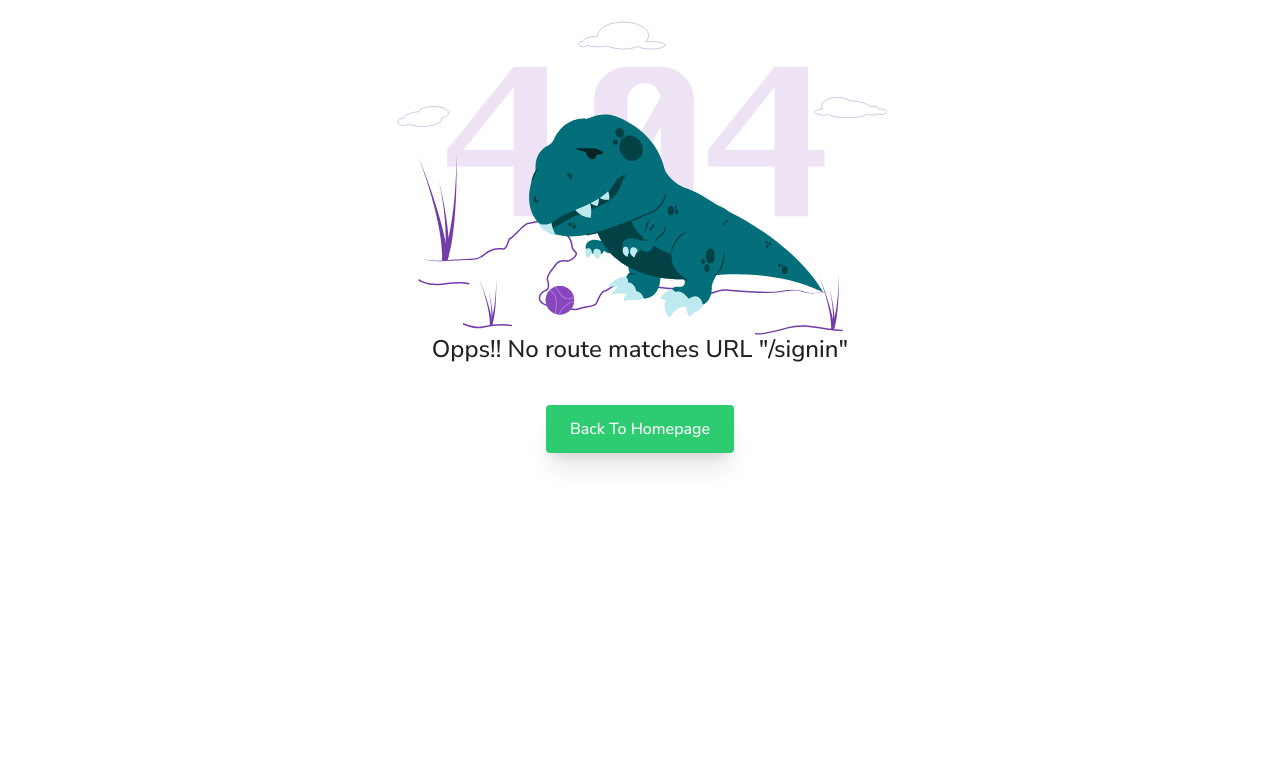
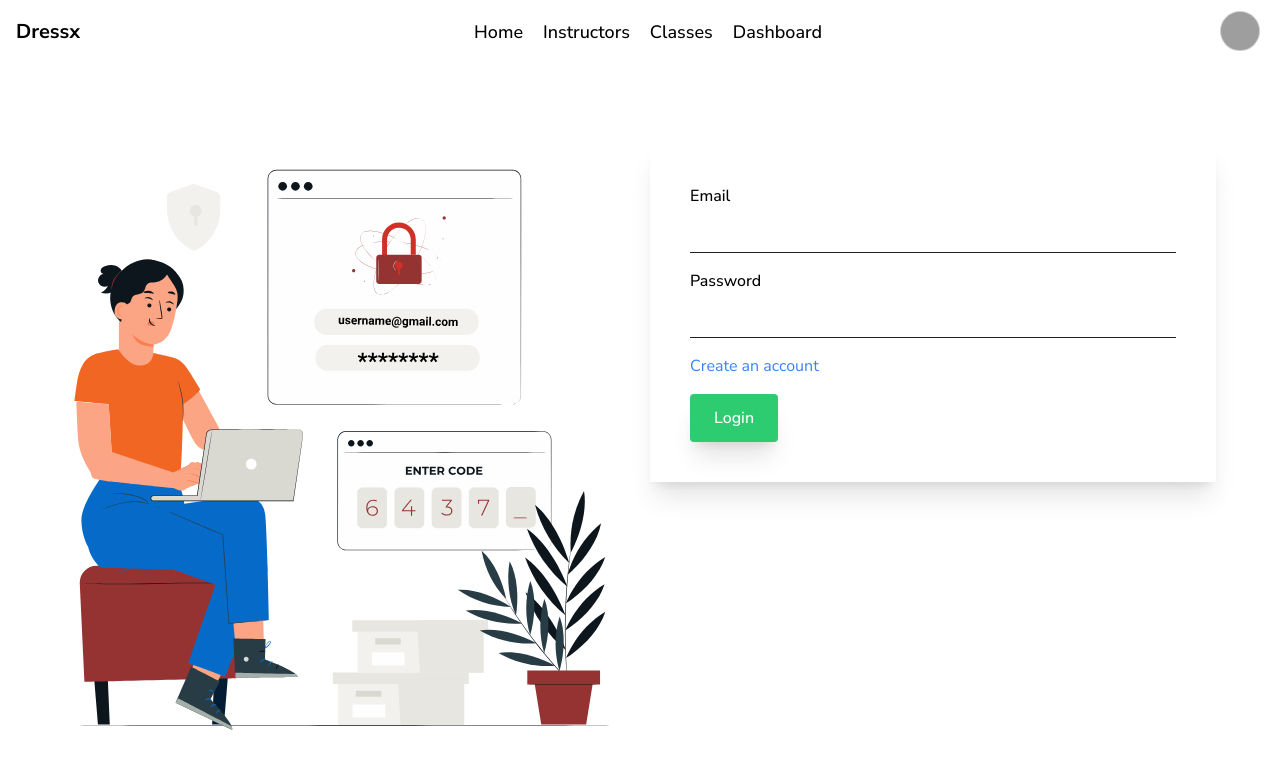
Before and after one commit to iibrahim70/edu-fusion-client, a React (Vite) app: page /signin in a window 1280 px wide. Shown: the top 768 px of the page. Built offline with nearby package versions, Linux system fonts and the light colour scheme; grey boxes are pictures that could not be loaded.

Commit message:
add the signin page

```diff
--- a/src/layout/Main.jsx
+++ b/src/layout/Main.jsx
@@ -8,7 +8,9 @@ const Main = () => {
   return (
     <div>
       <Navbar/>
-      <Outlet/>
+      <div className='w-[90%] mx-auto'>
+        <Outlet />
+      </div>
       <Footer/>
     </div>
   );
--- a/src/pages/signup/Signup.jsx
+++ b/src/pages/signup/Signup.jsx
@@ -1,9 +1,10 @@
 import React from 'react';
 import { useForm } from 'react-hook-form';
+import Lottie from 'lottie-react';
 import signupAnimation from '../../assets/animation/register/signup.json';
-import Lottie from 'lottie-react';
+import { Link } from 'react-router-dom';
 
-const RegistrationForm = () => {
+const Signup = () => {
   const {
     register,
     handleSubmit,
@@ -15,11 +16,11 @@ const RegistrationForm = () => {
   };
 
   return (
-    <div className='flex gap-x-5 my-20'>
-      <div className='flex-1'>
+    <div className='flex gap-10'>
+      <div className='flex-1 w-full'>
         <Lottie animationData={signupAnimation} loop={true} />
       </div>
-      <div className='flex-1 shadow-2xl p-10'>
+      <div className='flex-1 w-full shadow-xl p-10'>
         <form onSubmit={handleSubmit(onSubmit)}>
           <div className="mb-4">
             <label className="block mb-1 font-medium">Name</label>
@@ -116,6 +117,10 @@ const RegistrationForm = () => {
             />
           </div>
 
+          <div className="mb-4">
+            <Link to="/signin" className="text-blue-500">Already Have an account</Link>
+          </div>
+
           <button type="submit" className="btn btn-primary w-full">Submit</button>
         </form>
       </div>
@@ -123,4 +128,4 @@ const RegistrationForm = () => {
   );
 };
 
-export default RegistrationForm;
+export default Signup;
--- /dev/null
+++ b/src/pages/singin/Signin.jsx
@@ -0,0 +1,77 @@
+import React from 'react';
+import { useForm } from 'react-hook-form';
+import Lottie from 'lottie-react';
+import signinAnimation from '../../assets/animation/register/signin.json';
+import { Link } from 'react-router-dom';
+
+
+const Signin = () => {
+  const {
+    register,
+    handleSubmit,
+    formState: { errors },
+  } = useForm();
+
+  const onSubmit = (data) => {
+    console.log(data);
+  };
+
+  return (
+    <div className='flex gap-x-5 my-20'>
+      <div className='flex-1'>
+        <Lottie animationData={signinAnimation} loop={true} />
+      </div>
+
+      <div className='flex-1'>
+        <form className='shadow-xl p-10' onSubmit={handleSubmit(onSubmit)}>
+          <div className="mb-4">
+            <label className="block mb-1 font-medium">Email</label>
+            <input
+              className="w-full border-b border-[#212121] py-2 px-3 focus:outline-none focus:border-[#2ECC71] focus:ring-2 focus:ring-[#bg-gradient-to-r from-transparent via-lime-700 to-cyan-600]"
+              {...register('email', { required: true })}
+            />
+            {errors.email && (
+              <span className="text-red-500 text-sm">This field is required</span>
+            )}
+          </div>
+
+          <div className="mb-4">
+            <label className="block mb-1 font-medium">Password</label>
+            <div className="relative">
+              <input
+                type="password"
+                className="w-full border-b border-[#212121] py-2 pl-3 pr-10 focus:outline-none focus:border-[#2ECC71] focus:ring-2 focus:ring-[#bg-gradient-to-r from-transparent via-lime-700 to-cyan-600]"
+                {...register('password', { required: true })}
+              />
+              <div className="absolute inset-y-0 right-0 pr-3 flex items-center">
+                <button
+                  type="button"
+                  onClick={() => {
+                    // Toggle password visibility
+                  }}
+                >
+                  {/* Add an icon here to toggle password visibility */}
+                </button>
+              </div>
+            </div>
+            {errors.password && (
+              <span className="text-red-500 text-sm">This field is required</span>
+            )}
+          </div>
+
+          <div className="mb-4">
+            <Link to="/signup" className="text-blue-500">Create an account</Link>
+          </div>
+
+          <div className="mb-4">
+            {/* Add a social login button */}
+          </div>
+
+          <button type="submit" className="btn btn-primary">Login</button>
+        </form>
+      </div>
+    </div>
+  );
+};
+
+export default Signin;
--- a/src/routes/Routes.jsx
+++ b/src/routes/Routes.jsx
@@ -4,6 +4,7 @@ import Main from "../layout/Main";
 import Home from "../pages/home/Home";
 import ErrorPage from "../pages/errorpage/ErrorPage";
 import Signup from "../pages/signup/Signup";
+import Signin from "../pages/singin/Signin";
 
 
 export const router = createBrowserRouter([
@@ -20,6 +21,10 @@ export const router = createBrowserRouter([
         path: '/signup',
         element: <Signup />,
       },
+      {
+        path: '/signin',
+        element: <Signin />,
+      },
     ]
   }
 ])
```
